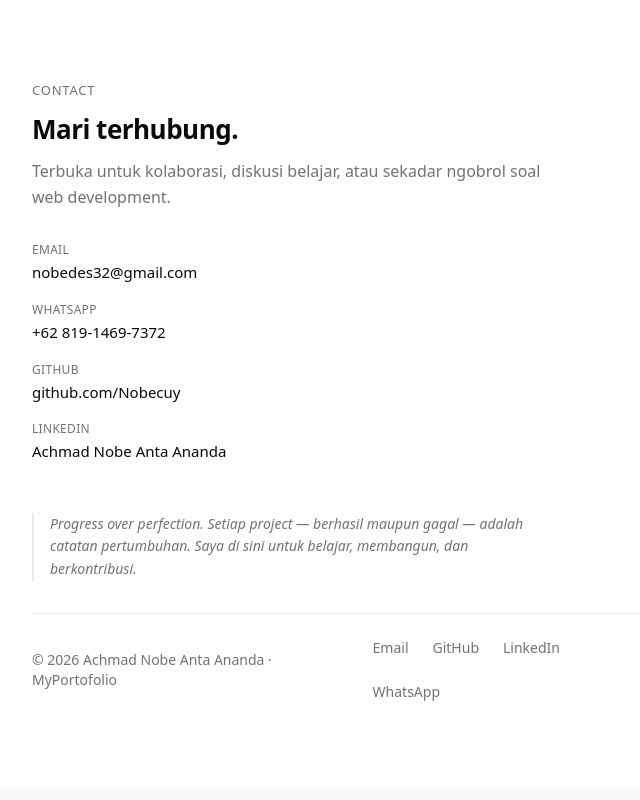
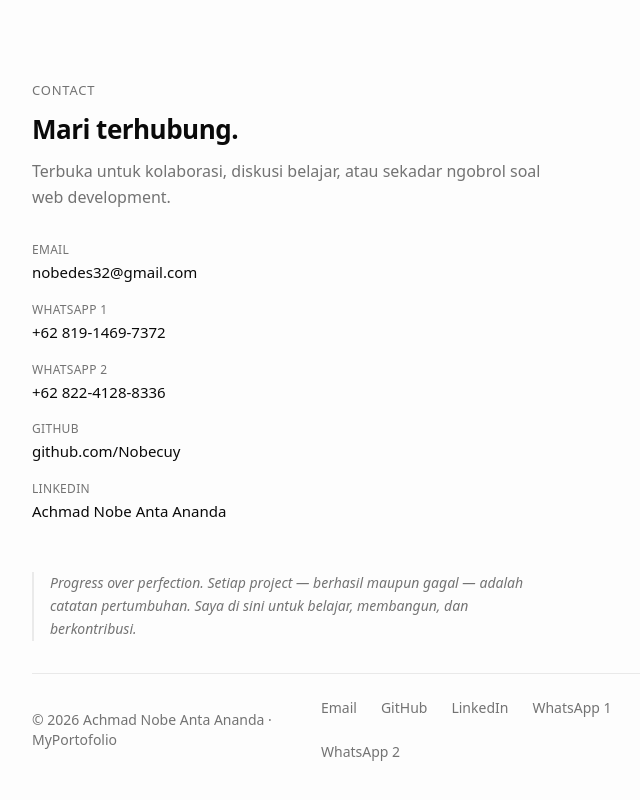
Before and after one commit to Nobecuy/New-Porto, a React (Vite) app: page / in a window 1280 px wide. Shown: the part 4212-5012 px from the top of the page, without its empty margins (300-940 px from the left). Built offline with nearby package versions, Linux system fonts and the light colour scheme; a web font is replaced by a local one.

Commit message:
Add second WhatsApp contact

```diff
--- a/src/components/Footer.jsx
+++ b/src/components/Footer.jsx
@@ -1,7 +1,7 @@
 import { portfolioData } from "../data/portfolioData";
 
 const Footer = () => {
-  const { email, whatsapp, socials, name } = portfolioData.profile;
+  const { email, whatsapp, whatsappAlt, socials, name } = portfolioData.profile;
   const { philosophy } = portfolioData.about;
   const { siteName } = portfolioData;
 
@@ -9,7 +9,8 @@ const Footer = () => {
     { label: "Email", href: socials.emailLink },
     { label: "GitHub", href: socials.github, external: true },
     { label: "LinkedIn", href: socials.linkedin, external: true },
-    { label: "WhatsApp", href: socials.whatsappLink, external: true },
+    { label: "WhatsApp 1", href: socials.whatsappLink, external: true },
+    { label: "WhatsApp 2", href: socials.whatsappLinkAlt, external: true },
   ];
 
   const contactItems = [
@@ -19,9 +20,15 @@ const Footer = () => {
       href: socials.emailLink,
     },
     {
-      label: "WhatsApp",
+      label: "WhatsApp 1",
       value: whatsapp,
       href: socials.whatsappLink,
+      external: true,
+    },
+    {
+      label: "WhatsApp 2",
+      value: whatsappAlt,
+      href: socials.whatsappLinkAlt,
       external: true,
     },
     {
--- a/src/data/portfolioData.js
+++ b/src/data/portfolioData.js
@@ -9,11 +9,13 @@ export const portfolioData = {
     status: "Learning & building",
     email: "nobedes32@gmail.com",
     whatsapp: "+62 819-1469-7372",
+    whatsappAlt: "+62 822-4128-8336",
     socials: {
       github: "https://github.com/Nobecuy",
       linkedin: "https://www.linkedin.com/in/ananda-nobe-4871123b3",
       emailLink: "mailto:nobedes32@gmail.com",
       whatsappLink: "https://wa.me/6281914697372",
+      whatsappLinkAlt: "https://wa.me/6282241288336",
     },
   },
 
```
